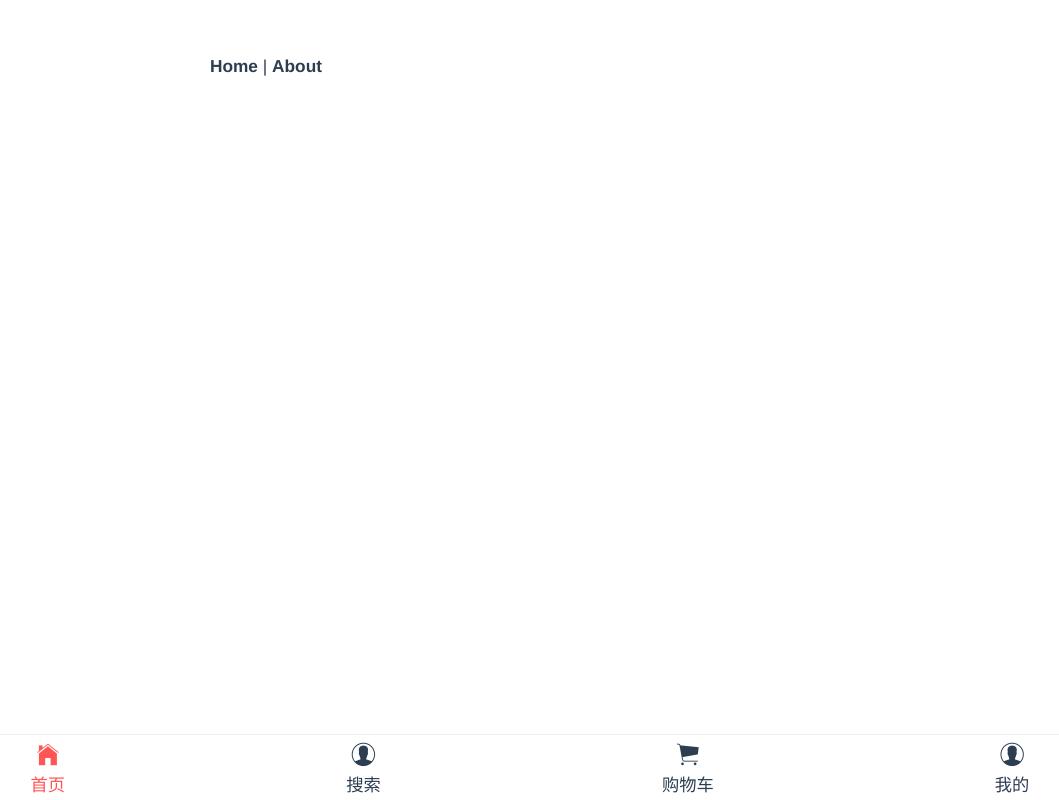
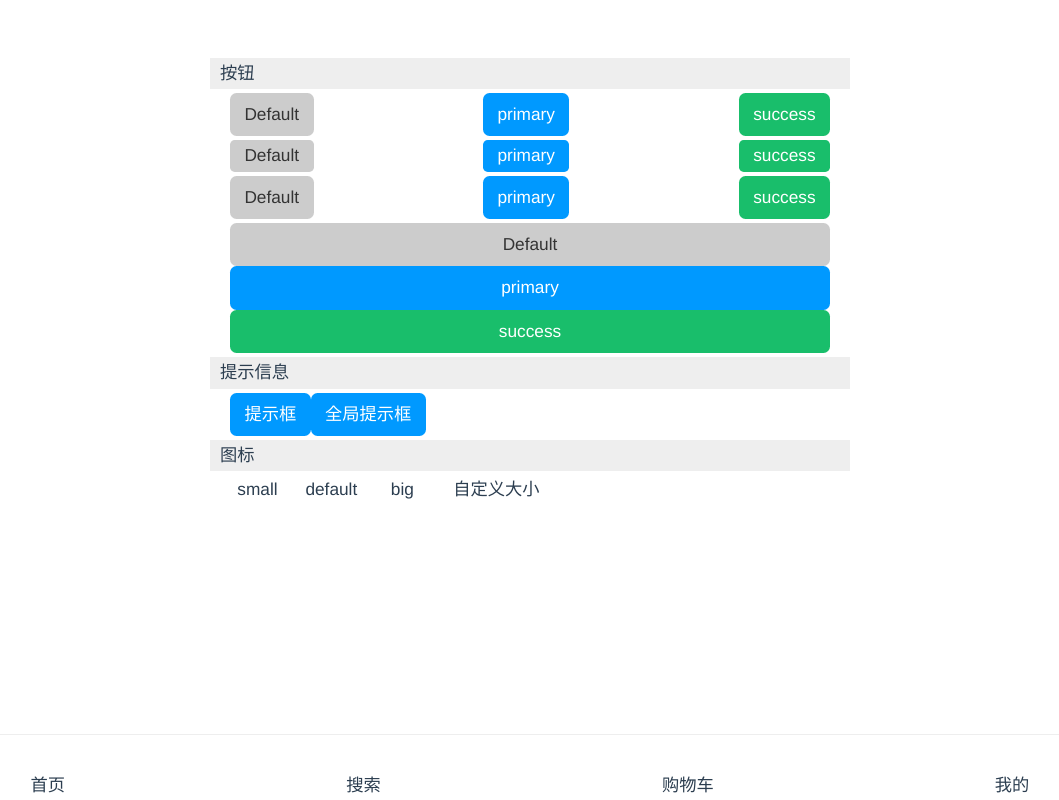
Before and after one commit to xfan0516/x_fan, a Vue app: page /#/Hello in a window 1280 px wide. Shown: the whole page, without its empty margins (110-1169 px from the left). Built offline with nearby package versions, Linux system fonts and the light colour scheme.

Commit message:
x_fan.css文件

```diff
--- a/src/App.vue
+++ b/src/App.vue
@@ -1,32 +1,23 @@
 <template>
   <div id="app">
-    <div id="nav">
-      <router-link to="/">Home</router-link> |
-      <router-link to="/about">About</router-link>
-    </div>
     <router-view/>
-    <Footer />
-
+    <Footer/>
   </div>
 </template>
 <style lang="stylus">
-@import './assets/css/reset.css'
-@import './assets/x-font/iconfont/ionicons.css'
-@import './assets/css/pulic.styl'
-#app
-  font-family 'Avenir', Helvetica, Arial, sans-serif
-  -webkit-font-smoothing antialiased
-  -moz-osx-font-smoothing grayscale
-  color #2c3e50
-  width 100%
-  max-width 640px
-  margin 0 auto
+@import './assets/css/reset.css';
+@import './assets/css/x_fan.styl';
+@import './assets/x-font/iconfont/ionicons.css';
+@import './assets/css/pulic.styl';
 
-#nav
-  padding-top .4rem
-  a
-    font-weight bold
-    color #2c3e50
-    &.router-link-exact-active
-      color #42b983
+#app {
+  font-family: 'Avenir', Helvetica, Arial, sans-serif;
+  -webkit-font-smoothing: antialiased;
+  -moz-osx-font-smoothing: grayscale;
+  color: #2c3e50;
+  width: 100%;
+  max-width: 640px;
+  margin: 0 auto;
+  padding-top: 0.4rem;
+}
 </style>
--- /dev/null
+++ b/src/assets/css/x_fan.styl
@@ -0,0 +1,2 @@
+x_flex
+  display: flex
--- a/src/components/HelloWorld.vue
+++ b/src/components/HelloWorld.vue
@@ -25,115 +25,112 @@
       <li><a href="https://github.com/vuejs/vue-devtools#vue-devtools" target="_blank" rel="noopener">vue-devtools</a></li>
       <li><a href="https://vue-loader.vuejs.org" target="_blank" rel="noopener">vue-loader</a></li>
       <li><a href="https://github.com/vuejs/awesome-vue" target="_blank" rel="noopener">awesome-vue</a></li>
-    </ul> -->
+    </ul>-->
     <h4>按钮</h4>
     <ul>
       <li class="x_flex">
         <x-btn text="Default">Default</x-btn>
         <x-btn text="primary" type="primary">primary</x-btn>
         <x-btn text="uccess" type="success">success</x-btn>
-
       </li>
       <li class="x_flex">
         <x-btn text="Default" size="small">Default</x-btn>
         <x-btn text="primary" type="primary" size="small">primary</x-btn>
         <x-btn text="uccess" type="success" size="small">success</x-btn>
-
       </li>
       <li class="x_flex">
         <x-btn text="Default" size="big">Default</x-btn>
         <x-btn text="primary" type="primary" size="big">primary</x-btn>
         <x-btn text="uccess" type="success" size="big">success</x-btn>
-
       </li>
-  <li >
+      <li>
         <x-btn text="Default" size="lg">Default</x-btn>
         <x-btn text="primary" type="primary" size="lg">primary</x-btn>
-    <x-btn text="uccess" type="success" size="lg"  @click="toast">success</x-btn>
+        <x-btn text="uccess" type="success" size="lg" @click="toast">success</x-btn>
       </li>
     </ul>
     <h4>提示信息</h4>
     <ul>
-
       <li>
-    <XBtn text="primary" type="primary" @click="toast" >提示框</XBtn>
-    <XBtn text="primary" type="primary" @click="message" >全局提示框</XBtn>
+        <XBtn text="primary" type="primary" @click="toast">提示框</XBtn>
+        <XBtn text="primary" type="primary" @click="message">全局提示框</XBtn>
       </li>
     </ul>
     <h4>图标</h4>
     <li>
       <x-icon type="ios-home" size="small"/>small
-   <x-icon type="ios-home" />default
+      <x-icon type="ios-home"/>default
       <x-icon type="ios-home" size="big"/>big
-   <x-icon type="ios-home" size=".24rem" color="#f90"/> 自定义大小
+      <x-icon type="ios-home" size=".24rem" color="#f90"/>自定义大小
     </li>
-<!-- <Toast msg="这是提示框" /> -->
-    <!--   <span class="x_btn">完成</span>
-      <span class="x_btn-primary">完成</span> -->
-
   </div>
 </template>
 
 <script>
-import message from './common/Message'
+import message from "./common/Message";
 export default {
-  name: 'HelloWorld',
+  name: "HelloWorld",
   props: {
     msg: String
   },
   components: {
-    XBtn: reslove => require(['./common/XBtn.vue'],reslove),
-    XIcon: reslove => require(['./common/XIcon.vue'],reslove),
+    XBtn: reslove => require(["./common/XBtn.vue"], reslove),
+    XIcon: reslove => require(["./common/XIcon.vue"], reslove)
   },
   methods: {
-    toast () {
-      let p = document.createElement('p');
-      p.className = 'toast';
-      let span = document.createElement('span');
-      p.append(span)
-      span.innerHTML = '这是提示框'
-      document.body.append(p)
+    toast() {
+      let p = document.createElement("p");
+      p.className = "toast";
+      let span = document.createElement("span");
+      p.append(span);
+      span.innerHTML = "这是提示框";
+      document.body.append(p);
       setTimeout(() => {
-        p.remove()
+        p.remove();
       }, 1000);
     },
-    message(){
-      message.info('这是全局提示框')
+    message() {
+      message.info("这是全局提示框");
     }
   }
-}
+};
 </script>
 
 <!-- Add "scoped" attribute to limit CSS to this component only -->
 <style lang="stylus">
-.x_flex{
-        display flex
-        flex-direction row
-        flex-wrap wrap
-        align-items center
-        justify-content space-between
+.x_flex {
+  display: flex;
+  flex-direction: row;
+  flex-wrap: wrap;
+  align-items: center;
+  justify-content: space-between;
 }
-.hello{
-  padding-top .4rem
-  ul, li{
-    list-style none
-    padding 2px 10px
+
+.hello {
+  ul, li {
+    list-style: none;
+    padding: 2px 10px;
   }
+
   h4 {
     background: #eee;
-    padding: .05rem 10px;
+    padding: 0.05rem 10px;
   }
 }
-.toast
+
+.toast {
   position: fixed;
   bottom: 20%;
   left: 0;
   width: 100%;
-  text-align center
-  span
-    display inline-block
-    padding .1rem .15rem
-    border-radius .05rem
-    background rgba(0,0,0,.8)
-    color #fff
+  text-align: center;
+
+  span {
+    display: inline-block;
+    padding: 0.1rem 0.15rem;
+    border-radius: 0.05rem;
+    background: rgba(0, 0, 0, 0.8);
+    color: #fff;
+  }
+}
 </style>
--- a/src/components/common/Footer.vue
+++ b/src/components/common/Footer.vue
@@ -20,7 +20,6 @@
   </footer>
 </template>
 <script>
-import { homedir } from 'os';
 export default {
   name: "Footer",
 
@@ -63,13 +62,7 @@ export default {
   }
 }
 
-.flex {
-  display: flex;
-  flex-direction: row;
-  flex-wrap: wrap;
-  align-items: center;
-  justify-content: space-between;
-}
+
 
 .flex_space-around {
   display: flex;
--- a/src/router.js
+++ b/src/router.js
@@ -1,6 +1,5 @@
 import Vue from 'vue'
 import Router from 'vue-router'
-import Home from './views/Home.vue'
 
 Vue.use(Router)
 
@@ -9,9 +8,15 @@ export default new Router({
   base: process.env.BASE_URL,
   routes: [
     {
+      path: '/Hello',
+      name: 'HelloWorld',
+      component: () => import('@/components/HelloWorld.vue')
+    },
+
+    {
       path: '/home',
       name: 'home',
-      component: Home
+      component: () => import('@/views/Home.vue')
     },
     {
       path: '/search',
--- a/src/views/Home.vue
+++ b/src/views/Home.vue
@@ -1,9 +1,6 @@
 <template>
   <div class="home">
     <Header title="首页" back />
-    <span></span>
-   <x-icon type="ios-home" size="small"/>small
-
     <HelloWorld msg="Welcome to Your Vue.js App"/>
   </div>
 </template>
```
Lines whose indentation alone changed are shown as unchanged.
